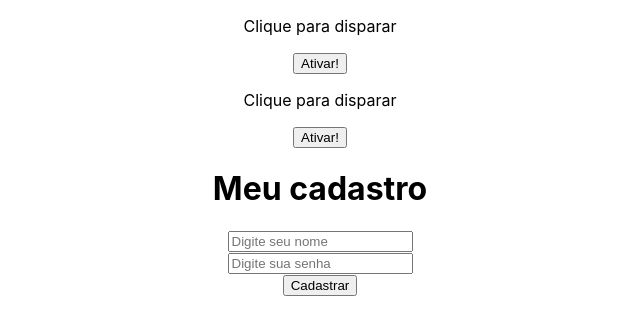
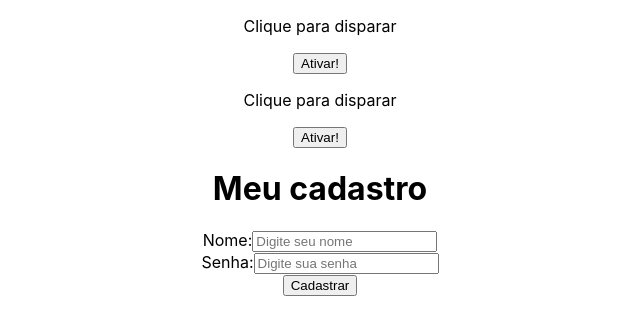
Before and after one commit to llorenzojorge/projeto-costs, a React (Create React App) app in the folder projeto-costs/: page / in a window 1280 px wide. Shown: the top 334 px of the page, without its empty margins (320-960 px from the left). Built offline with nearby package versions, Linux system fonts and the light colour scheme.

Commit message:
Update Form.jsx

```diff
--- a/projeto-costs/src/components/Form.jsx
+++ b/projeto-costs/src/components/Form.jsx
@@ -9,12 +9,13 @@ function Form() {
         <div>
             <h1>Meu cadastro</h1>
             <form onSubmit={cadastrarUsuario}>
-                <label htmlFor=""></label>
                 <div>
-                    <input type="text" placeholder="Digite seu nome"/>
+                <label htmlFor="name">Nome:</label>
+                <input type="text" id="name" name="name" placeholder="Digite seu nome"/>
                 </div>
                 <div>
-                    <input type="password" placeholder="Digite sua senha"/>
+                    <label htmlFor="password">Senha:</label>
+                    <input type="password" id="password" name="password" placeholder="Digite sua senha"/>
                 </div>
                 <div>
                     <input type="submit" value="Cadastrar"/>
```
